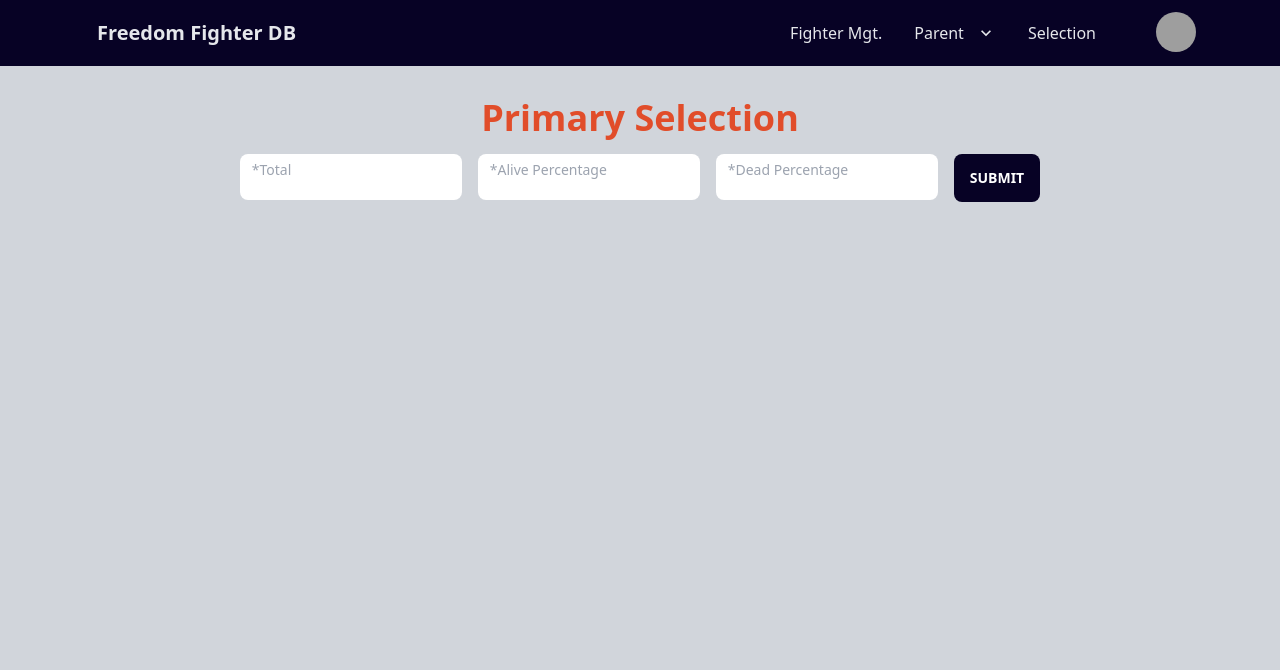
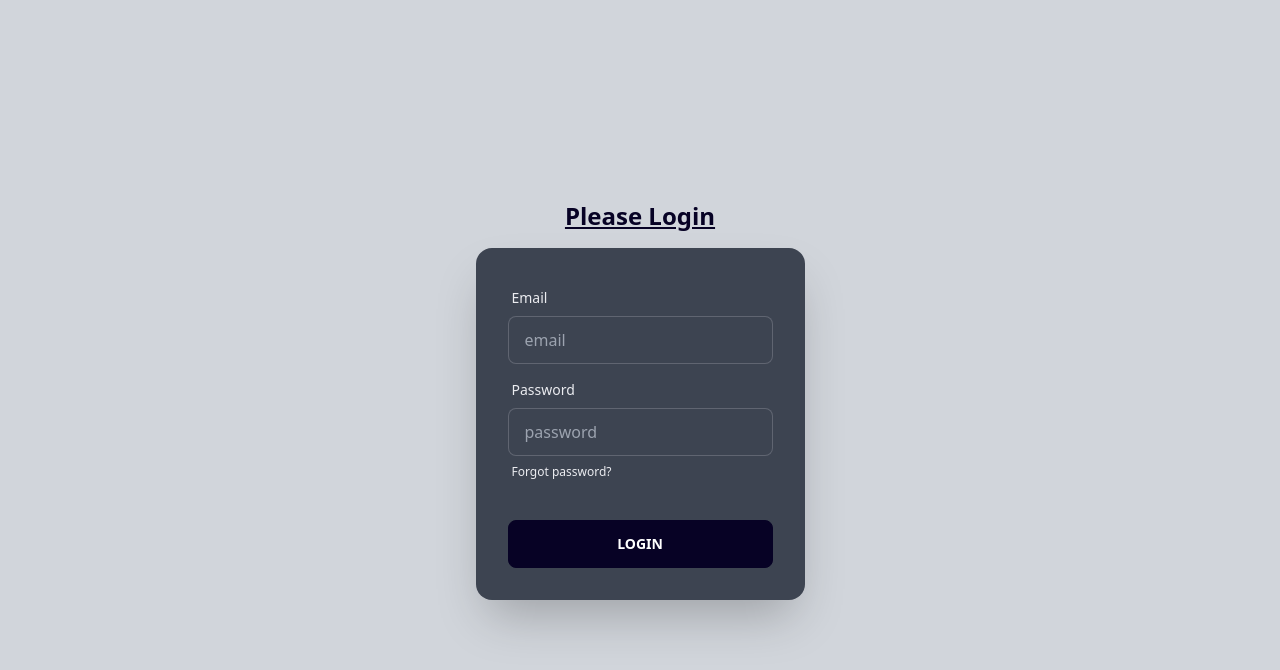
Before and after one commit to Ashik-Ahmed/freedom-fighter-db-bank, a Next.js app: page /selection in a window 1280 px wide. Shown: the top 670 px of the page. Built offline with nearby package versions, Linux system fonts and the light colour scheme; grey boxes are pictures that could not be loaded.

Commit message:
login functionality added

```diff
--- a/components/Navbar/Navbar.jsx
+++ b/components/Navbar/Navbar.jsx
@@ -1,7 +1,19 @@
+import Image from 'next/image';
 import Link from 'next/link';
 import React from 'react';
+import photo from '../../Images/photo.png'
+import Cookies from 'universal-cookie';
 
-const Navbar = () => {
+const Navbar = ({ user, setUser }) => {
+
+    const cookie = new Cookies();
+
+    const handlLogout = () => {
+        console.log('logout');
+        cookie.remove('TOKEN')
+        setUser(false)
+    }
+
     return (
         <div className="bg-primary">
             <div className="navbar text-gray-200 px-20 max-w-9xl mx-auto">
@@ -11,15 +23,14 @@ const Navbar = () => {
                             <svg xmlns="http://www.w3.org/2000/svg" className="h-5 w-5" fill="none" viewBox="0 0 24 24" stroke="currentColor"><path strokeLinecap="round" strokeLinejoin="round" strokeWidth="2" d="M4 6h16M4 12h8m-8 6h16" /></svg>
                         </label>
                         <ul tabIndex={0} className="menu menu-compact dropdown-content p-2 shadow bg-primary  w-52">
-                            <li><Link href='/freedom-fighters'>Fighter Mgt.</Link></li>
                             <li tabIndex={0}>
                                 <a className="justify-between">
-                                    Parent
+                                    Freedom Fighters
                                     <svg className="fill-current" xmlns="http://www.w3.org/2000/svg" width="24" height="24" viewBox="0 0 24 24"><path d="M8.59,16.58L13.17,12L8.59,7.41L10,6L16,12L10,18L8.59,16.58Z" /></svg>
                                 </a>
                                 <ul className="p-2 bg-primary">
-                                    <li><a>Submenu 1</a></li>
-                                    <li><a>Submenu 2</a></li>
+                                    <li><Link href='/freedom-fighters'>Armed Forces</Link></li>
+                                    <li><Link href='/foreign-freedom-fighters'>Foreign</Link></li>
                                 </ul>
                             </li>
                             <li><Link href='/selection'>Selection</Link></li>
@@ -29,15 +40,14 @@ const Navbar = () => {
                 </div>
                 <div className="navbar-end hidden lg:flex">
                     <ul className="menu menu-horizontal p-0">
-                        <li><Link href='/freedom-fighters'>Fighter Mgt.</Link></li>
                         <li tabIndex={0}>
                             <a>
-                                Parent
+                                Freedom Fighters
                                 <svg className="fill-current" xmlns="http://www.w3.org/2000/svg" width="20" height="20" viewBox="0 0 24 24"><path d="M7.41,8.58L12,13.17L16.59,8.58L18,10L12,16L6,10L7.41,8.58Z" /></svg>
                             </a>
                             <ul className="p-2 bg-primary">
-                                <li><a>Submenu 1</a></li>
-                                <li><a>Submenu 2</a></li>
+                                <li><Link href='/freedom-fighters'>Armed Forces</Link></li>
+                                <li><Link href='/foreign-freedom-fighters'>Foreign</Link></li>
                             </ul>
                         </li>
                         <li><Link href='/selection'>Selection</Link></li>
@@ -46,15 +56,13 @@ const Navbar = () => {
                 <div className="dropdown dropdown-end ml-auto lg:ml-10">
                     <label tabIndex={0} className="btn btn-ghost btn-circle avatar">
                         <div className="w-10 rounded-full">
-                            <img src="https://placeimg.com/80/80/people" />
+                            <Image src={photo} alt='UserProfilePhoto' width='10' height='10' layout='responsive' />
                         </div>
                     </label>
                     <ul tabIndex={0} className="menu menu-compact dropdown-content mt-3 p-2 shadow bg-primary rounded-box w-52">
-                        <li>
-                            <a className="justify-between">Profile</a>
-                        </li>
-                        <li><a>User Management</a></li>
-                        <li><a>Logout</a></li>
+                        <li><a className='flex gap-x-1'>Profile<span className='text-xs italic'>( {user.name} )</span></a></li>
+                        {user.role == 'admin' && <li><a>User Management</a></li>}
+                        <li onClick={handlLogout}><a>Logout</a></li>
                     </ul>
                 </div>
             </div>
--- a/package.json
+++ b/package.json
@@ -16,7 +16,9 @@
     "react": "18.2.0",
     "react-dom": "18.2.0",
     "react-icons": "^4.6.0",
-    "react-paginate": "^8.1.4"
+    "react-paginate": "^8.1.4",
+    "react-select-country-list": "^2.2.3",
+    "universal-cookie": "^4.0.4"
   },
   "devDependencies": {
     "autoprefixer": "^10.4.13",
--- a/pages/_app.js
+++ b/pages/_app.js
@@ -1,11 +1,59 @@
-import Footer from '../components/Navbar/Footer/Footer'
+import { useEffect, useState } from 'react'
 import Navbar from '../components/Navbar/Navbar'
 import '../styles/globals.css'
+import Cookies from 'universal-cookie';
+import { useRouter } from 'next/router';
 
 function MyApp({ Component, pageProps }) {
+
+  const cookie = new Cookies();
+  const router = useRouter()
+
+  const [user, setUser] = useState(false)
+
+  useEffect(() => {
+    if (cookie.get('TOKEN')) {
+      fetch('http://localhost:5000/api/v1/users/getLoggedInUser', {
+        method: 'GET',
+        headers: {
+          authorization: `Bearer ${cookie.get('TOKEN')}`
+        }
+      })
+        .then(res => res.json())
+        .then(data => {
+          if (data.user) {
+            setUser(data.user)
+          }
+        })
+    }
+  }, [])
+
+
+  const handleLogin = async (e) => {
+    e.preventDefault()
+
+    const email = e.target.email.value;
+    const password = e.target.password.value;
+
+    await fetch('http://localhost:5000/api/v1/users/login', {
+      method: 'POST',
+      headers: {
+        'content-type': 'application/json'
+      },
+      body: JSON.stringify({ email, password })
+    })
+      .then(res => res.json())
+      .then(async data => {
+        console.log(data)
+        await cookie.set('TOKEN', data.data.token)
+        router.reload()
+      })
+  }
+
+  if (user) {
     return (
       <div className='bg-gray-300 min-h-screen'>
-      <Navbar />
+        <Navbar user={user} setUser={setUser} />
         <div className='h-fit'>
           <Component {...pageProps} />
         </div>
@@ -13,4 +61,37 @@ function MyApp({ Component, pageProps }) {
     )
   }
 
+  else {
+    return (
+      <div className="hero min-h-screen bg-gray-300">
+        <div className="hero-content flex-col">
+          <p className='text-primary underline text-2xl font-bold'>Please Login</p>
+          <div className="card flex-shrink-0 w-full max-w-sm shadow-2xl bg-base-100">
+            <form onSubmit={handleLogin} className="card-body">
+              <div className="form-control">
+                <label className="label">
+                  <span className="label-text">Email</span>
+                </label>
+                <input name='email' type="email" placeholder="email" className="input input-bordered" />
+              </div>
+              <div className="form-control">
+                <label className="label">
+                  <span className="label-text">Password</span>
+                </label>
+                <input name='password' type="password" placeholder="password" className="input input-bordered" />
+                <label className="label">
+                  <a href="#" className="label-text-alt link link-hover">Forgot password?</a>
+                </label>
+              </div>
+              <div className="form-control mt-6">
+                <input type='submit' value='Login' className="btn btn-primary" />
+              </div>
+            </form>
+          </div>
+        </div>
+      </div>
+    )
+  }
+}
+
 export default MyApp
--- a/pages/freedom-fighters/[id]/index.js
+++ b/pages/freedom-fighters/[id]/index.js
@@ -40,7 +40,7 @@ const FreedomFighter = ({ query, children }) => {
         <div className='text-primary'>
             <div className='max-w-7xl mx-auto m-12 bg-white rounded-md'>
                 <div className='flex p-4 gap-x-12'>
-                    <div className='flex flex-col justify-between bg-secondary bg-opacity-40 p-4 w-1/3'>
+                    <div className='flex flex-col justify-between bg-secondary bg-opacity-40 p-4 w-1/3 min-h-96'>
                         <div className="flex justify-between items-center w-full mb-8">
                             <div className=''>
                                 <p> <span className='text-xl font-bold'>{freedomFighter?.name}</span> <span className='italic'>({freedomFighter?.force})</span></p>
@@ -52,7 +52,7 @@ const FreedomFighter = ({ query, children }) => {
                                     <Image
                                         priority
                                         src={photo} alt='freedomFighterPhoto'
-                                        layout='fill'
+                                        layout='responsive'
                                         objectFit='contain'
                                         className='border border-primary p-1' />
                                 </div>
--- /dev/null
+++ b/pages/login/index.jsx
@@ -0,0 +1,60 @@
+import React from 'react';
+import Cookies from 'universal-cookie';
+
+const Login = () => {
+
+
+    const handleLogin = async (e) => {
+        e.preventDefault()
+
+        const cookie = new Cookies();
+
+        const email = e.target.email.value;
+        const password = e.target.password.value;
+
+        await fetch('http://localhost:5000/api/v1/users/login', {
+            method: 'POST',
+            headers: {
+                'content-type': 'application/json'
+            },
+            body: JSON.stringify({ email, password })
+        })
+            .then(res => res.json())
+            .then(async data => {
+                console.log(data)
+                await cookie.set('TOKEN', data.data.token)
+            })
+
+    }
+
+    return (
+        <div className="hero min-h-screen">
+            <div className="hero-content flex-col lg:flex-row-reverse">
+                <div className="card flex-shrink-0 w-full max-w-sm shadow-2xl bg-base-100">
+                    <form onSubmit={handleLogin} className="card-body">
+                        <div className="form-control">
+                            <label className="label">
+                                <span className="label-text">Email</span>
+                            </label>
+                            <input name='email' type="email" placeholder="email" className="input input-bordered" />
+                        </div>
+                        <div className="form-control">
+                            <label className="label">
+                                <span className="label-text">Password</span>
+                            </label>
+                            <input name='password' type="password" placeholder="password" className="input input-bordered" />
+                            <label className="label">
+                                <a href="#" className="label-text-alt link link-hover">Forgot password?</a>
+                            </label>
+                        </div>
+                        <div className="form-control mt-6">
+                            <input type='submit' value='Login' className="btn btn-primary" />
+                        </div>
+                    </form>
+                </div>
+            </div>
+        </div>
+    );
+};
+
+export default Login;
--- a/pages/selection/index.jsx
+++ b/pages/selection/index.jsx
@@ -3,18 +3,29 @@ import React, { useState } from 'react';
 const Selection = () => {
 
     const [selectedFreedomFighters, setSelectedFreedomFighters] = useState()
+    const [firstCriteria, setFirstCriteria] = useState('')
+    const [secondCriteria, setSecondCriteria] = useState('')
+    const [thirdCriteria, setThirdCriteria] = useState('')
 
     const handleSelection = (e) => {
 
         e.preventDefault();
 
+        console.log(firstCriteria, secondCriteria);
+
         const total = e.target.total.value
-        const alive = e.target.alive.value
-        const dead = e.target.dead.value
+        // const alive = e.target.alive.value
+        // const dead = e.target.dead.value
 
-        fetch(`http://localhost:5000/api/v1/selection?total=${total}&alive=${alive}&dead=${dead}`)
+        //     fetch(`http://localhost:5000/api/v1/selection?total=${total}&alive=${alive}&dead=${dead}&firstCriteria=${firstCriteria}&secondCriteria=${secondCriteria}`)
+        //         .then(res => res.json())
+        //         .then(data => setSelectedFreedomFighters(data.data))
+        // }
+        fetch(`http://localhost:5000/api/v1/selection?total=${total}&firstCriteria=${firstCriteria}&secondCriteria=${secondCriteria || 'name'}&thirdCriteria=${thirdCriteria || 'name'}`)
             .then(res => res.json())
-            .then(data => setSelectedFreedomFighters(data.data))
+            .then(data => {
+                setSelectedFreedomFighters(data.data)
+            })
     }
 
     // console.log(selectedFreedomFighters);
@@ -32,18 +43,46 @@ const Selection = () => {
                         <label for="total" className="absolute text-sm text-gray-400 dark:text-gray-400 duration-300 transform -translate-y-4  top-2 z-10 origin-[0] px-2 peer-focus:px-2 peer-focus:text-primary peer-focus:dark:text-primary peer-placeholder-shown:scale-100 peer-placeholder-shown:-translate-y-1/2 peer-placeholder-shown:top-1/3 peer-focus:top-2  peer-focus:-translate-y-4 left-1">*Total</label>
                     </div>
                     <div className="relative">
-                        <input name='alive' type="number" id="alive" className="block px-2.5 pb-2.5 pt-4 w-full text-sm text-gray-900  rounded-lg border-1 border-gray-300 appearance-none focus:outline-none focus:ring-0 focus:border-blue-600 peer" placeholder=" " required />
-                        <label for="alive" className="absolute text-sm text-gray-400 dark:text-gray-400 duration-300 transform -translate-y-4  top-2 z-10 origin-[0] px-2 peer-focus:px-2 peer-focus:text-primary peer-focus:dark:text-primary peer-placeholder-shown:scale-100 peer-placeholder-shown:-translate-y-1/2 peer-placeholder-shown:top-1/3 peer-focus:top-2  peer-focus:-translate-y-4 left-1">*Alive Percentage</label>
+                        <select onChange={(e) => setFirstCriteria(e.target.value)} name='force' className="p-3 rounded-md text-gray-400 w-full" required>
+                            <option value='' disabled selected>*First Criteria</option>
+                            <option value="name">Name</option>
+                            <option value="invited_count">Invited Count</option>
+                            <option value="freedomFighterRank.point">Freedom Fighter Rank</option>
+                            <option value="officialRank.point">Official Rank</option>
+
+                        </select>
                     </div>
-                    <div className="relative">
-                        <input name='dead' type="number" id="dead" className="block px-2.5 pb-2.5 pt-4 w-full text-sm text-gray-900  rounded-lg border-1 border-gray-300 appearance-none focus:outline-none focus:ring-0 focus:border-blue-600 peer" placeholder=" " required />
-                        <label for="dead" className="absolute text-sm text-gray-400 dark:text-gray-400 duration-300 transform -translate-y-4  top-2 z-10 origin-[0] px-2 peer-focus:px-2 peer-focus:text-primary peer-focus:dark:text-primary peer-placeholder-shown:scale-100 peer-placeholder-shown:-translate-y-1/2 peer-placeholder-shown:top-1/3 peer-focus:top-2 peer-focus:-translate-y-4 left-1">*Dead Percentage</label>
-                    </div>
+                    {
+                        firstCriteria &&
+                        <div className="relative">
+                            <select onChange={(e) => setSecondCriteria(e.target.value)} name='force' className="p-3 rounded-md text-gray-400 w-full" >
+                                <option value='' disabled selected>*Second Criteria</option>
+                                <option value="name">Name</option>
+                                <option value="invited_count">Invited Count</option>
+                                <option value="freedomFighterRank.point">Freedom Fighter Rank</option>
+                                <option value="officialRank.point">Official Rank</option>
+
+                            </select>
+                        </div>
+                    }
+                    {
+                        secondCriteria &&
+                        <div className="relative">
+                            <select onChange={(e) => setThirdCriteria(e.target.value)} name='force' className="p-3 rounded-md text-gray-400 w-full" >
+                                <option value='' disabled selected>*Third Criteria</option>
+                                <option value="name">Name</option>
+                                <option value="invited_count">Invited Count</option>
+                                <option value="freedomFighterRank.point">Freedom Fighter Rank</option>
+                                <option value="officialRank.point">Official Rank</option>
+
+                            </select>
+                        </div>
+                    }
                     <div>
                         <input className='btn btn-primary hover:bg-secondary border-0 w-full' type="submit" value='Submit' />
                     </div>
                 </div>
-            </form>
+            </form >
             {/* <div className='text-center mb-6'>
                 <button onClick={handleSelection} className='btn btn-primary'>Click to select</button>
             </div> */}
@@ -75,7 +114,7 @@ const Selection = () => {
                     </tbody>
                 </table>
             }
-        </div>
+        </div >
     );
 };
 
```
Also changed, not shown: hooks/useFreedomFighters.js (added, +18 -0 lines), pages/foreign-freedom-fighters/index.jsx (added, +33 -0 lines), pages/freedom-fighters/add-new/index.jsx (+30 -10 lines), pages/freedom-fighters/index.jsx (+9 -3 lines), components/Footer/Footer.jsx (renamed from components/Navbar/Footer/Footer.jsx), 1 other file (tests, documents, lock files or other folders). Lines whose indentation alone changed are shown as unchanged.
